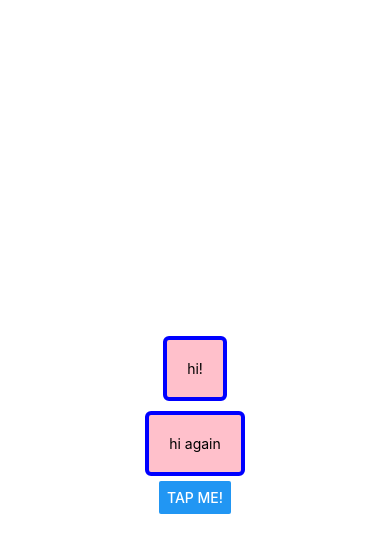
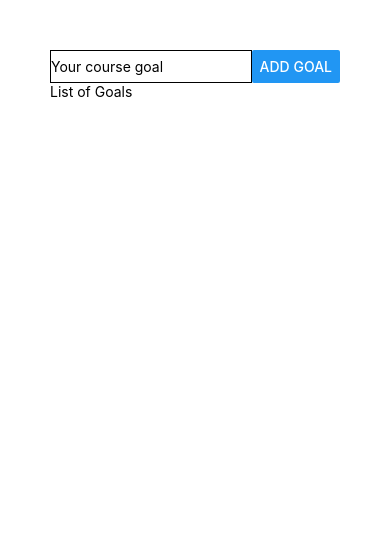
Before and after one commit to barksanto/RNative, a React Native app: screen / in a window 390 px wide. Shown: the top 552 px of the page. Built offline with nearby package versions, Linux system fonts and the light colour scheme.

Commit message:
style text input - center and flex

```diff
--- a/App.js
+++ b/App.js
@@ -1,35 +1,33 @@
-import { StyleSheet, Text, View, Button } from "react-native"
+import { StyleSheet, Text, View, Button, TextInput } from "react-native"
 
 export default function App() {
-  function alertHi() {
-    alert("hellooo")
-  }
-
   return (
-    <View style={styles.container}>
+    <View style={styles.appContainer}>
+      <View style={styles.inputContainer}>
+        <TextInput placeholder="Your course goal" style={styles.textInput} />
+        <Button title="Add Goal" />
+      </View>
       <View>
-        <Text style={styles.first}>hi!</Text>
+        <Text>List of Goals</Text>
       </View>
-      <Text style={styles.first}>hi again</Text>
-      <Button title="Tap me!" onPress={alertHi} style={styles.button} />
     </View>
   )
 }
 
 // best to do it this way - RNs Stylesheet object provides validations + errors
 const styles = StyleSheet.create({
-  container: {
-    flex: 1,
-    backgroundColor: "#fff",
-    alignItems: "center",
-    justifyContent: "center",
+  appContainer: {
+    padding: 50,
   },
-  first: {
-    backgroundColor: "pink",
-    borderWidth: 4,
-    borderColor: "blue",
-    padding: 20,
-    borderRadius: 6,
-    margin: 5,
+  inputContainer: {
+    display: "flex",
+    flexDirection: "row",
+    justifyContent: "space-between",
+    // backgroundColor: "lightblue",
+  },
+  textInput: {
+    borderWidth: 1,
+    borderColor: "black",
+    width: "80%",
   },
 })
```
